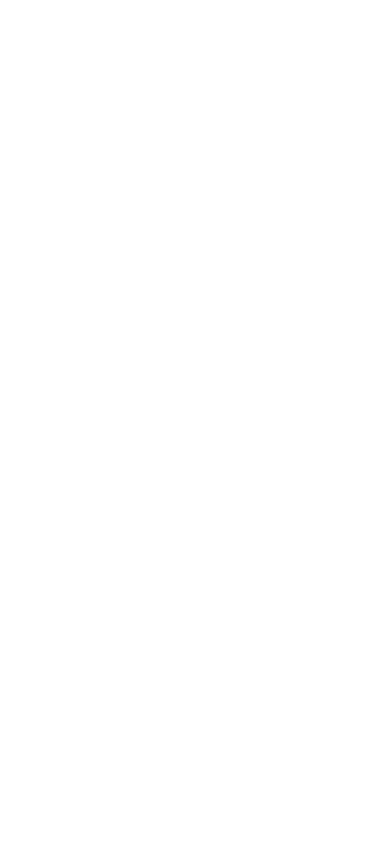
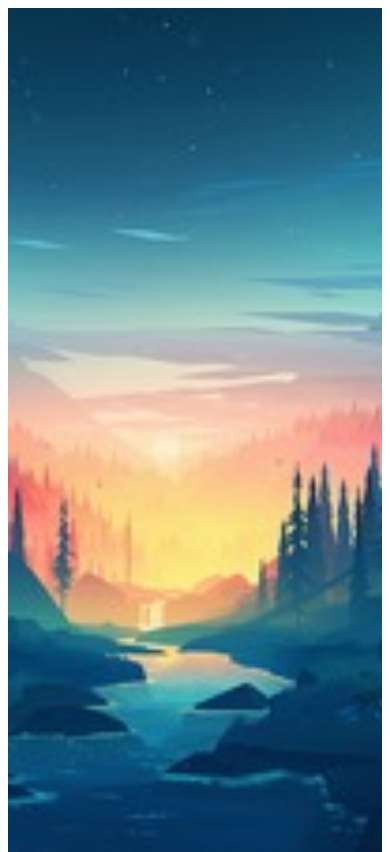
Before and after one commit to js-tasks-ru/htmlcss-20210916_ivansacara, a website: page 06-lection4/02-background-image/index.html in a window 390 px wide. Drawn offline with Linux system fonts and the light colour scheme.

Commit message:
Lesson 4 Background-image

```diff
--- a/06-lection4/02-background-image/background-image.css
+++ b/06-lection4/02-background-image/background-image.css
@@ -0,0 +1,49 @@
+.background-image {
+  width: 100%;
+  height: 100%;
+  background-image: url(./public/forest_2560.jpg);
+  background-repeat: no-repeat;
+  background-size: cover;
+  background-position: center;
+}
+
+@media screen and (max-width: 1024px) {
+  .background-image {
+    width: 100%;
+    height: 100%;
+    background-image: url(./public/forest_1024.jpg);
+    background-repeat: no-repeat;
+    background-size: cover;
+    background-position: center;
+  }
+}
+@media screen and (max-width: 768px) {
+  .background-image {
+    width: 100%;
+    height: 100%;
+    background-image: url(./public/forest_768.jpg);
+    background-repeat: no-repeat;
+    background-size: cover;
+    background-position: center;
+  }
+}
+@media screen and (max-width: 400px) {
+  .background-image {
+    width: 100%;
+    height: 100%;
+    background-image: url(./public/forest_400.jpg);
+    background-repeat: no-repeat;
+    background-size: cover;
+    background-position: center;
+  }
+}
+/* @media screen and (min-width: 1024px) {
+  .background-image {
+    width: 100%;
+    height: 100%;
+    background-image: url(./public/forest_2560.jpg);
+    background-repeat: no-repeat;
+    background-size: cover;
+    background-position: center;
+  }
+} */
--- a/06-lection4/02-background-image/index.html
+++ b/06-lection4/02-background-image/index.html
@@ -1,10 +1,14 @@
 <!DOCTYPE html>
 <html lang="ru">
-    <head>
-        <link rel="stylesheet" href="../../assets/css/main.css">
-        <link rel="stylesheet" href="./background-image.css">
-    </head>
-    <body>
 
-    </body>
+<head>
+  <link rel="stylesheet" href="../../assets/css/main.css">
+  <link rel="stylesheet" href="./background-image.css">
+  <meta name="viewport" content="width=device-width, initial-scale=1.0">
+</head>
+
+<body>
+  <div class="background-image"></div>
+</body>
+
 </html>
```
